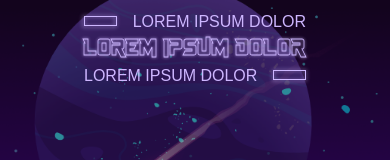
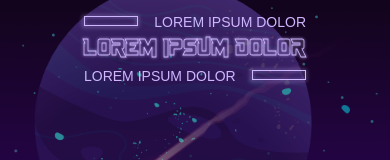
Before and after one commit to O-K-G/consolelog.me, a Next.js app: page / in a window 390 px wide. Shown: the top 160 px of the page. Built offline with nearby package versions, Linux system fonts and the light colour scheme; a web font is replaced by a local one.

Commit message:
fix: mobile resolutions

```diff
--- a/src/components/Title.tsx
+++ b/src/components/Title.tsx
@@ -22,7 +22,7 @@ function Border({ leftLabel, label }: BorderProps) {
           <div className='border sm:border-2 border-title-purple size-full before:border before:sm:border-2 before:absolute before:top-0 before:-left-[0.05rem] before:bottom-0 before:right-0 before:m-auto before:border-title-purple before:h-[110%] before:w-[101%] lg:before:w-[100.5%] before:blur-[0.125rem]' />
         </div>
         {label && (
-          <span className='text-base z-10 lg:text-[1.5rem] lg:leading-7 pt-[0.120rem] font-star-date-81316 uppercase whitespace-nowrap'>
+          <span className='text-sm z-10 sm:text-base md:text-lg lg:text-xl xl:text-[1.5rem] xl:leading-8 2xl:text-3xl pt-[0.120rem] font-star-date-81316 uppercase whitespace-nowrap'>
             {label}
           </span>
         )}
```
